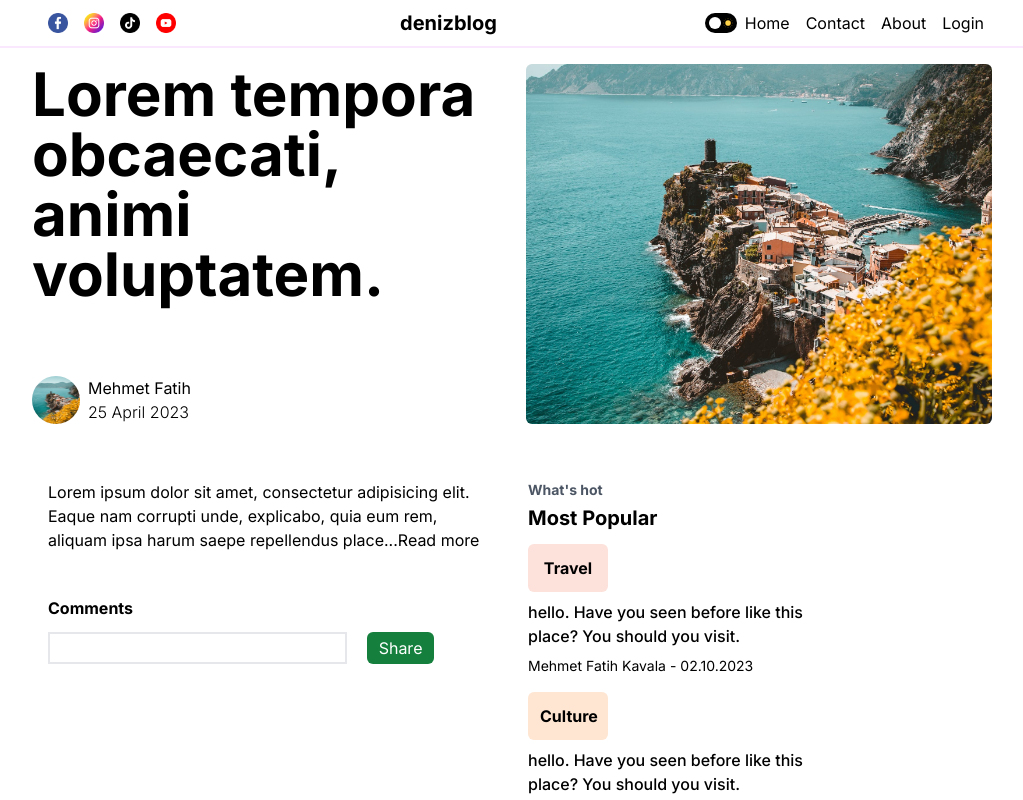
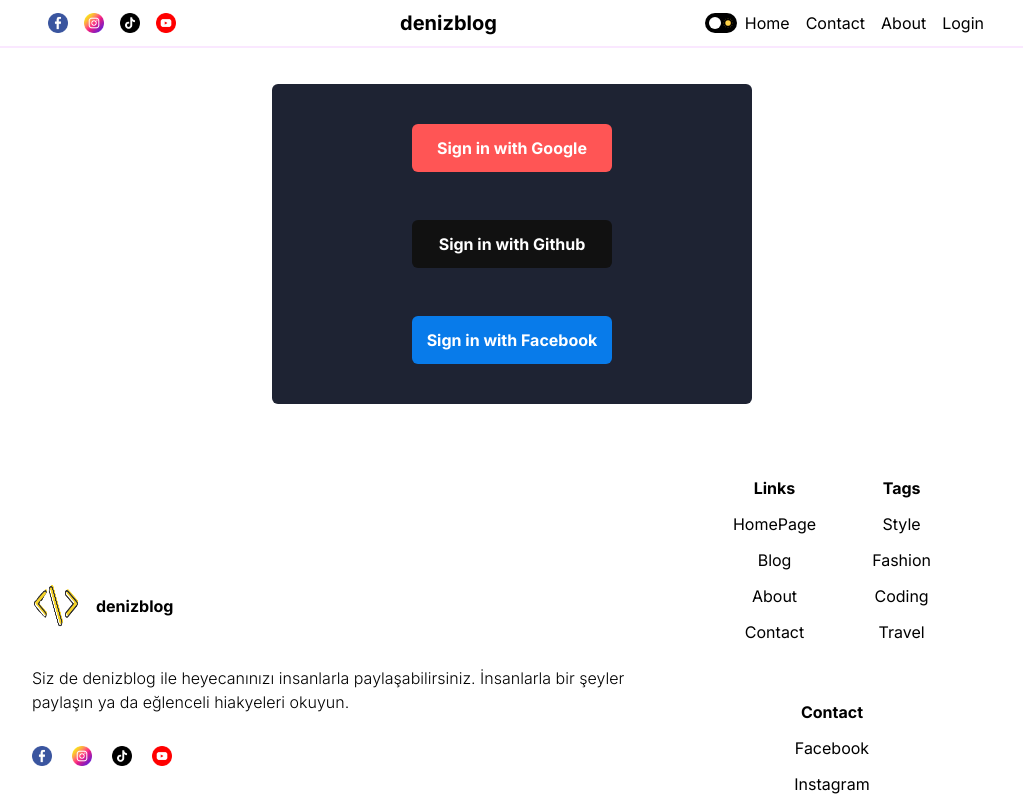
Before and after one commit to DenizOk20/blog-app, a Next.js app: page /login in a window 1280 px wide. Shown: the top 800 px of the page, without its empty margins (128-1151 px from the left). Built offline with nearby package versions, Linux system fonts and the light colour scheme.

Commit message:
fixed scroll and added login page

```diff
--- /dev/null
+++ b/src/app/login/page.jsx
@@ -0,0 +1,15 @@
+import React from 'react'
+
+const LoginPage = () => {
+  return (
+    <div className='flex items-center justify-center p-4 mt-5 md:px-20 xl:px-40'>
+        <div className='bg-[#1e2333] p-10 flex md:w-[80%] lg:w-[50%] flex-col items-center justify-center gap-12 rounded-md text-white'>
+            <div className='bg-[#ff5555] text-center p-2 lg:p-3 cursor-pointer rounded-md font-bold min-w-[190px] lg:min-w-[200px]'>Sign in with Google</div>
+            <div className='bg-[#111] text-center p-2 lg:p-3 cursor-pointer rounded-md font-bold min-w-[190px] lg:min-w-[200px]'>Sign in with Github</div>
+            <div className='bg-[#087BEA] text-center p-2 lg:p-3 cursor-pointer rounded-md font-bold min-w-[190px] lg:min-w-[200px]'>Sign in with Facebook</div>
+        </div>
+    </div>
+  )
+}
+
+export default LoginPage
--- a/src/components/ReadMore.jsx
+++ b/src/components/ReadMore.jsx
@@ -1,16 +1,20 @@
 "use client"
-import { useState } from "react";
+import { useRef, useState } from "react";
 
 const ReadMore = ({ children }) => {
   const text = children;
   const [isReadMore, setIsReadMore] = useState(true);
+  const divRef = useRef(null);
 
   const toggleReadMore = () => {
     setIsReadMore(!isReadMore);
+    if (!isReadMore && divRef.current) {
+      window.scrollTo({ top: divRef.current.offsetTop -100, behavior: 'smooth' });
+    }
+  };
 
-  };
   return (
-    <p className="text">
+    <p className="text" ref={divRef}>
       {isReadMore ? text.slice(0, 150) : text}
       <span onClick={toggleReadMore} className="read-or-hide cursor-pointer">
         {isReadMore ? "...Read more" : " Show less"}
```
